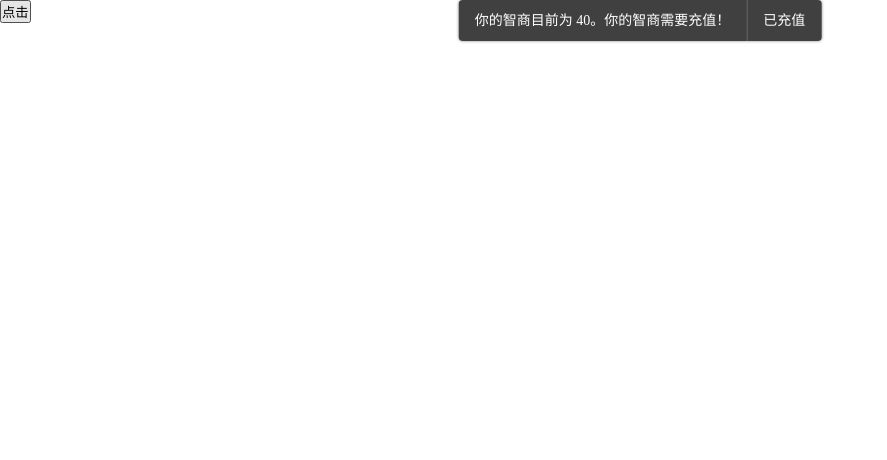
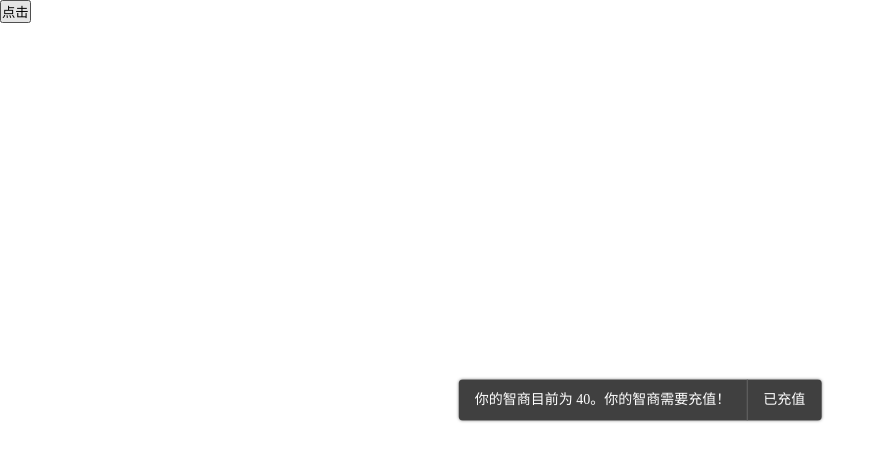
Before and after one commit to doria76593/vue2-lunzi, a Vue app: page / in a window 1280 px wide. Both pictures are taken after a click on the button "点击". Shown: the top 460 px of the page, without its empty margins (0-887 px from the left). Built offline with nearby package versions, Linux system fonts and the light colour scheme.

Commit message:
优化三种动画，外层通过定位来实现左右居中,让里面的toast通过transform实现上下居中

```diff
--- a/src/cs/demo3.vue
+++ b/src/cs/demo3.vue
@@ -15,7 +15,7 @@ export default {
       this.$toast(
         `你的智商目前为 ${parseInt(Math.random() * 100)}。你的智商需要充值！`,
         {
-          position: 'top',
+          position: 'middle',
           enableHtml: false,
           closeButton: {
             text: '已充值',
@@ -23,7 +23,6 @@ export default {
               console.log('他说已经充值智商了')
             },
           },
-          autoClose: false,
         }
       )
     },
--- a/src/toast.vue
+++ b/src/toast.vue
@@ -1,5 +1,6 @@
 <template>
-  <div class="g-toast" ref="wrapper" :class="toastClasses">
+  <div class="wrapper" :class="toastClasses">
+    <div class="g-toast" ref="toast">
       <div class="message">
         <slot v-if="!enableHtml"></slot>
         <div v-else v-html="$slots.default[0]"></div>
@@ -8,6 +9,7 @@
       <span class="close" v-if="closeButton" @click="onClickClose">
         {{closeButton.text}}
       </span>
+    </div>
   </div>
 </template>
 <script>
@@ -20,7 +22,7 @@ export default {
     },
     autoCloseDelay: {
       type: Number,
-      default: 22222,
+      default: 3,
     },
     closeButton: {
       type: Object,
@@ -61,7 +63,7 @@ export default {
     updateStyles() {
       this.$nextTick(() => {
         this.$refs.line.style.height = `${
-          this.$refs.wrapper.getBoundingClientRect().height
+          this.$refs.toast.getBoundingClientRect().height
         }px`
       })
     },
@@ -118,6 +120,36 @@ $toast-bg: rgba(0, 0, 0, 0.75);
     opacity: 1;
   }
 }
+.wrapper {
+  /* wrapper只通过定位来负责左右的居中,让里面的toast通过transform来负责上下的居中 */
+  position: fixed;
+  left: 50%;
+  transform: translateX(-50%);
+  $animation-duration: 300ms;
+  &.position-top {
+    top: 0;
+    .g-toast {
+      border-top-left-radius: 0;
+      border-top-right-radius: 0;
+      animation: slide-down $animation-duration;
+    }
+  }
+  &.position-bottom {
+    bottom: 0;
+    .g-toast {
+      border-bottom-left-radius: 0;
+      border-bottom-right-radius: 0;
+      animation: slide-up $animation-duration;
+    }
+  }
+  &.position-middle {
+    top: 50%;
+    transform: translateX(-50%) translateY(-50%);
+    .g-toast {
+      animation: fade-in $animation-duration;
+    }
+  }
+
   .g-toast {
     font-size: $font-size;
     min-height: $toast-height;
@@ -127,8 +159,6 @@ $toast-bg: rgba(0, 0, 0, 0.75);
     align-items: center;
     color: #fff;
     padding: 0px 16px;
-  position: fixed;
-  left: 50%;
     border-radius: 4px;
     box-shadow: 0 0 3px 0 rgba(0, 0, 0, 0.5);
     .message {
@@ -144,20 +174,6 @@ $toast-bg: rgba(0, 0, 0, 0.75);
       border-left: 1px solid #666;
       margin-left: 16px;
     }
-  &.position-top {
-    animation: slide-down 1s;
-    top: 0;
-    transform: translateX(-50%);
-  }
-  &.position-bottom {
-    bottom: 0;
-    animation: slide-up 1s;
-    transform: translateX(-50%);
-  }
-  &.position-middle {
-    animation: fade-in 1s;
-    top: 50%;
-    transform: translate(-50%, -50%);
   }
 }
 </style>
```
Lines whose indentation alone changed are shown as unchanged.
